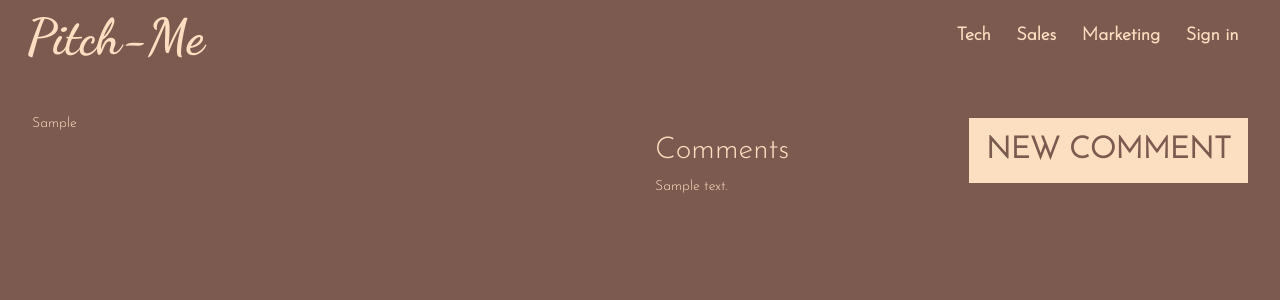
After one commit to emmakamau/Pitch-Me, a Flask app: page /pitch/comments/1 in a window 1280 px wide. The commit adds this page. Shown: the top 300 px of the page. Run offline with Flask 2, Linux system fonts and the light colour scheme; tables that the repository leaves empty hold one stand-in row (values such as "Sample post"); some libraries are stand-ins or nearby versions.

Commit message:
Display comments for each pitch

```diff
--- a/app/main/views.py
+++ b/app/main/views.py
@@ -92,18 +92,26 @@ def downvote(id):
    return redirect(url_for('main.index'))
 
 # Add Comment for particular pitch
-@main.route('/comments/<int:id>', methods=['GET', 'POST'])
+@main.route('/add/comments/<int:id>', methods=['GET', 'POST'])
 @login_required
-def comments(id):
+def add_comment(id):
    comment_form = CommentForm()
    pitch = Pitch.query.get(id)
    user = User.query.get(id)
 
    if comment_form.validate_on_submit():
-      new_comment = Comment(comment_form=comment_form.comment.data, pitch_id=id, user_id=current_user.id)
+      new_comment = Comment(comment=comment_form.comment.data, pitch_id=id, user_id=current_user.id)
       new_comment.save_comment()
-      return redirect('/comments/{pitch_id}'.format(pitch_id=id))
-   return render_template('comments.html', comment_form=comment_form, pitch=pitch, user=user)
+      return redirect('/pitch/comments/{pitch_id}'.format(pitch_id=id))
+   return render_template('add-comment.html', comment_form=comment_form, pitch=pitch, user=user)
+
+# Display comments for a pitch
+@main.route('/pitch/comments/<int:id>')
+def display_comments(id):
+   pitch = Pitch.query.get(id)
+   comments = Comment.get_comment(id)
+   return render_template('display-comments.html',pitch=pitch,comments=comments)
+
 
 # Display pitches of Tech category
 @main.route('/category/<category>')
--- a/app/static/css/index.css
+++ b/app/static/css/index.css
@@ -305,6 +305,14 @@ ul,li{
     color:#FCDEC0;
 }
 
+.new-comment-btn{
+    float: right;
+}
+
+.display-comments{
+    padding: 2vh 4vh;
+    color: #FCDEC0;
+}
 
 /* Media Queries */
 
--- a/app/templates/category/tech-pitch.html
+++ b/app/templates/category/tech-pitch.html
@@ -18,7 +18,7 @@
                             <a href="/downvotes/{{pitch.id}}" class="btn-success"><span>&#128078; {{pitch.downvotes.count()}}</span></a>
                         </p>
                     </div>
-                    <div class="" align="center"><a href="/comments/{{pitch.id}}" class="btn">View Comments</a></div>
+                    <div class="" align="center"><a href="/pitch/comments/{{pitch.id}}" class="btn">View Comments</a></div>
                 </div>
             </div>
         </div>
--- /dev/null
+++ b/app/templates/display-comments.html
@@ -0,0 +1,26 @@
+{% extends 'base.html' %}
+
+{% block content %}
+<div class="display-comments">
+    <div class="row">
+        <div class="col-md-6">
+            {{pitch.pitch}}
+        </div>
+        <div class="col-md-6">
+            <h2>Comments<span class="new-comment-btn">
+                <a class="btn-primary"
+                    href="/add/comments/{{pitch.id}}">
+                    NEW COMMENT
+                </a>
+            </span></h2>
+            {% if comments %}
+            {% for comment in comments %}
+                <p>{{comment.comment}}</p>
+            {% endfor %}
+            {%else%}
+            <p>No comments available for this pitch.</p>
+            {% endif %}
+        </div>
+    </div>
+</div>
+{% endblock %}
```
Also changed, not shown: app/templates/add-comment.html (renamed from app/templates/comments.html).
